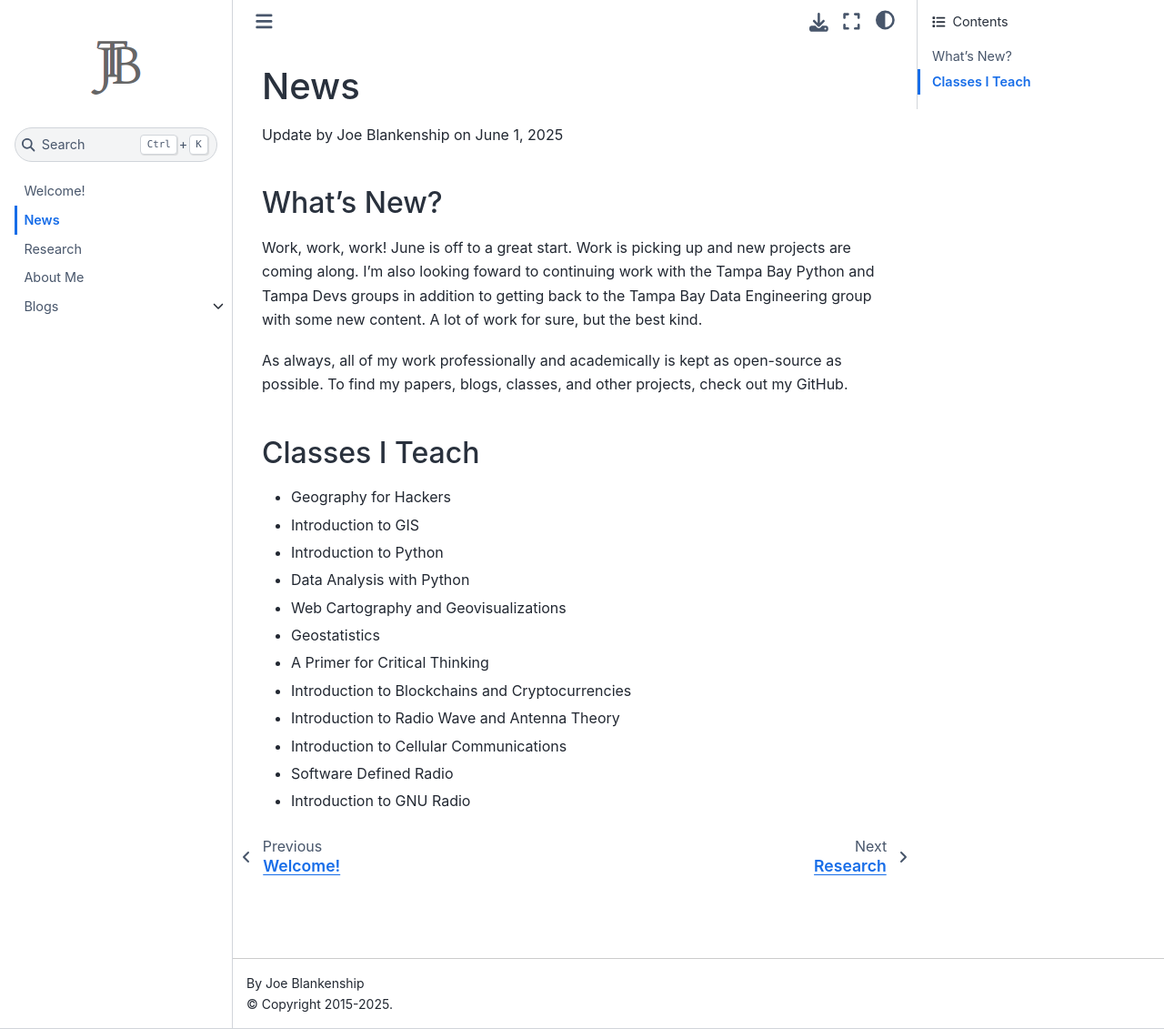
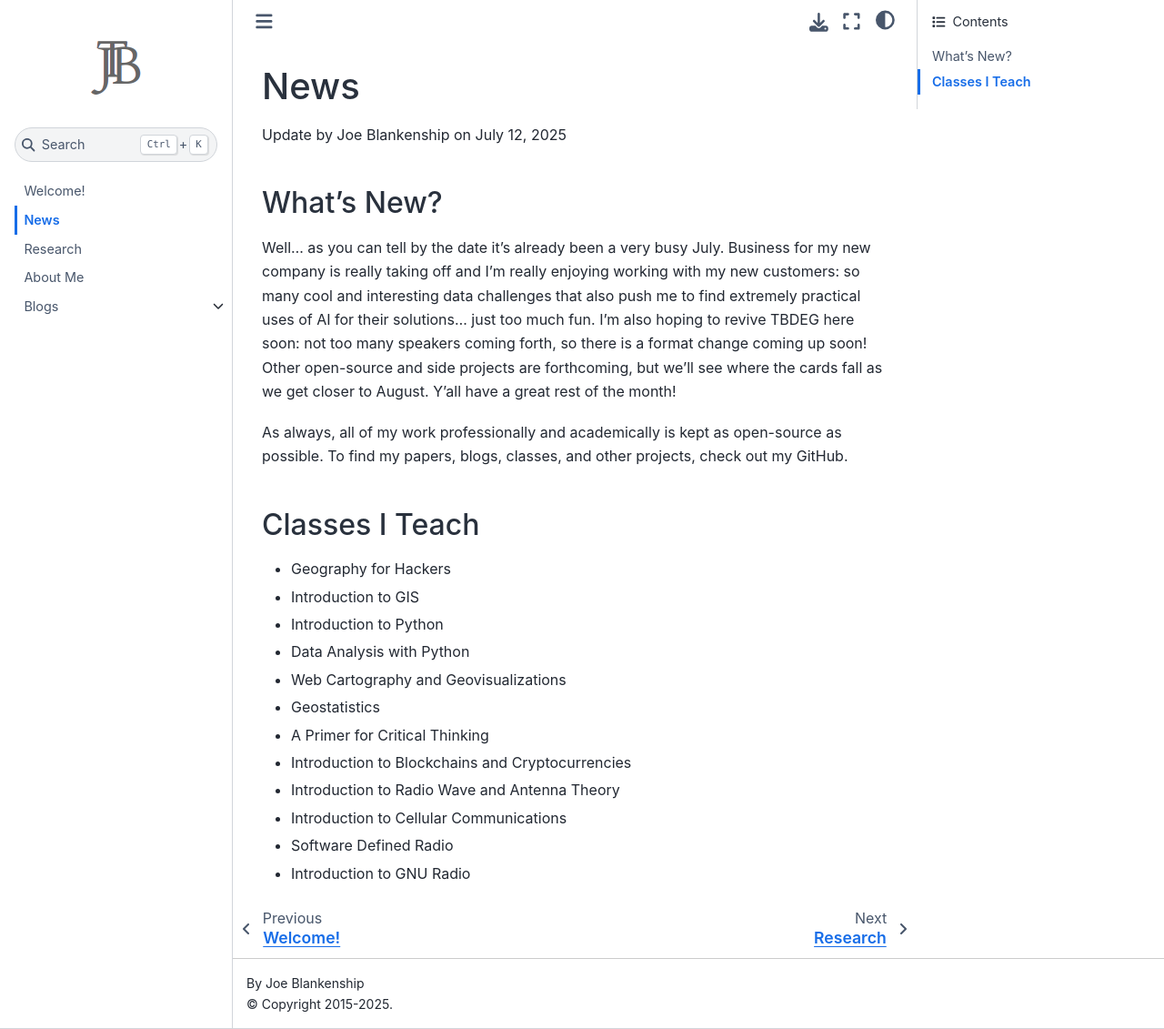
Before and after one commit to joeblankenship1/thejoeblankenship, a Jupyter Book: the page built from website/news.md, in a window 1280 px wide and 1131 px high. Shown: the whole window at 91% size. Built offline with Jupyter Book 1.0.4 settings and Sphinx 7.4.7 and the Sphinx Book theme 1.1.4, drawn with Linux system fonts in a browser that asks for light colours.

Commit message:
updated news and rss

```diff
--- a/website/news.md
+++ b/website/news.md
@@ -1,10 +1,10 @@
 # News
 
-Update by Joe Blankenship on June 1, 2025
+Update by Joe Blankenship on July 12, 2025
 
 ## What's New?
 
-Work, work, work! June is off to a great start. Work is picking up and new projects are coming along. I'm also looking foward to continuing work with the Tampa Bay Python and Tampa Devs groups in addition to getting back to the Tampa Bay Data Engineering group with some new content. A lot of work for sure, but the best kind.
+Well... as you can tell by the date it's already been a very busy July. Business for my new company is really taking off and I'm really enjoying working with my new customers: so many cool and interesting data challenges that also push me to find extremely practical uses of AI for their solutions... just too much fun. I'm also hoping to revive TBDEG here soon: not too many speakers coming forth, so there is a format change coming up soon! Other open-source and side projects are forthcoming, but we'll see where the cards fall as we get closer to August. Y'all have a great rest of the month!
 
 As always, all of my work professionally and academically is kept as open-source as possible. To find my papers, blogs, classes, and other projects, check out my GitHub.
 
--- a/website/rss/thejoeblankenship_rss.xml
+++ b/website/rss/thejoeblankenship_rss.xml
@@ -19,11 +19,11 @@ xmlns:atom="http://www.w3.org/2005/Atom"
 <language>en</language>
 
 <item>
-  <title>News for June!</title>
+  <title>News for July!</title>
   <guid isPermaLink="true">https://thejoeblankenship.com/news</guid>
   <link>https://thejoeblankenship.com/news</link>
-  <pubDate>Sun, 01 June 2025 05:00:00 +0500</pubDate>
-  <description>Latest updates for June 2025!</description>
+  <pubDate>Sat, 12 July 2025 05:00:00 +0500</pubDate>
+  <description>Latest updates for July 2025!</description>
 </item>
 
 <item>
```
